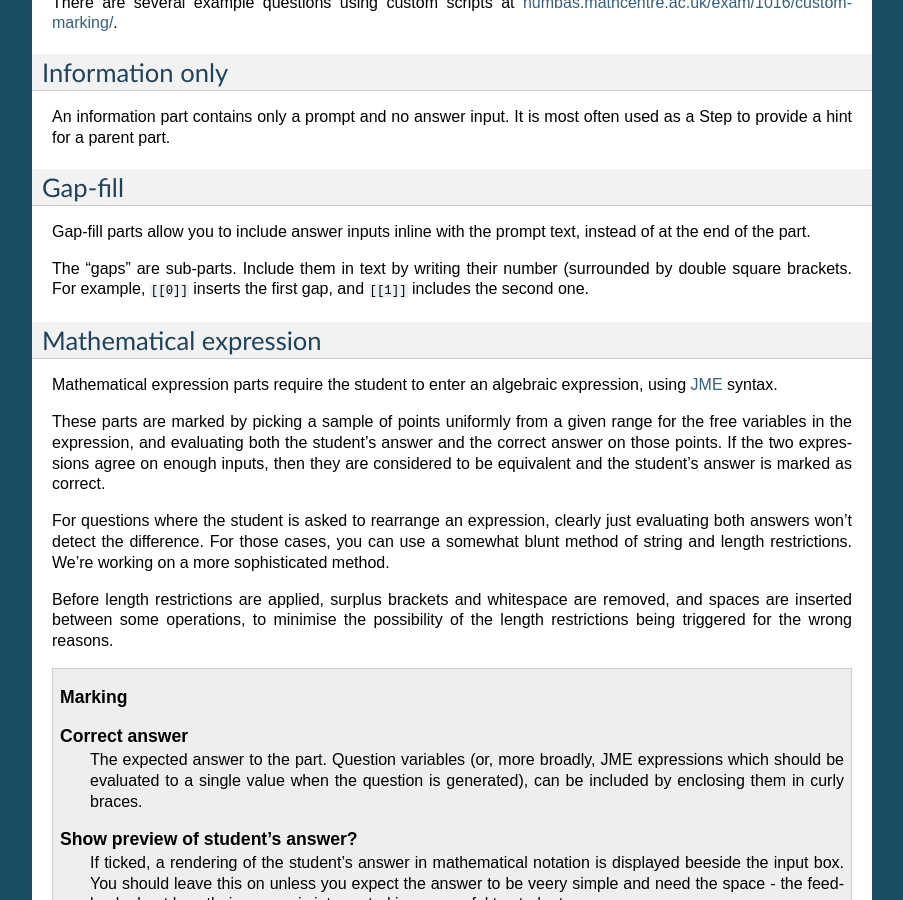
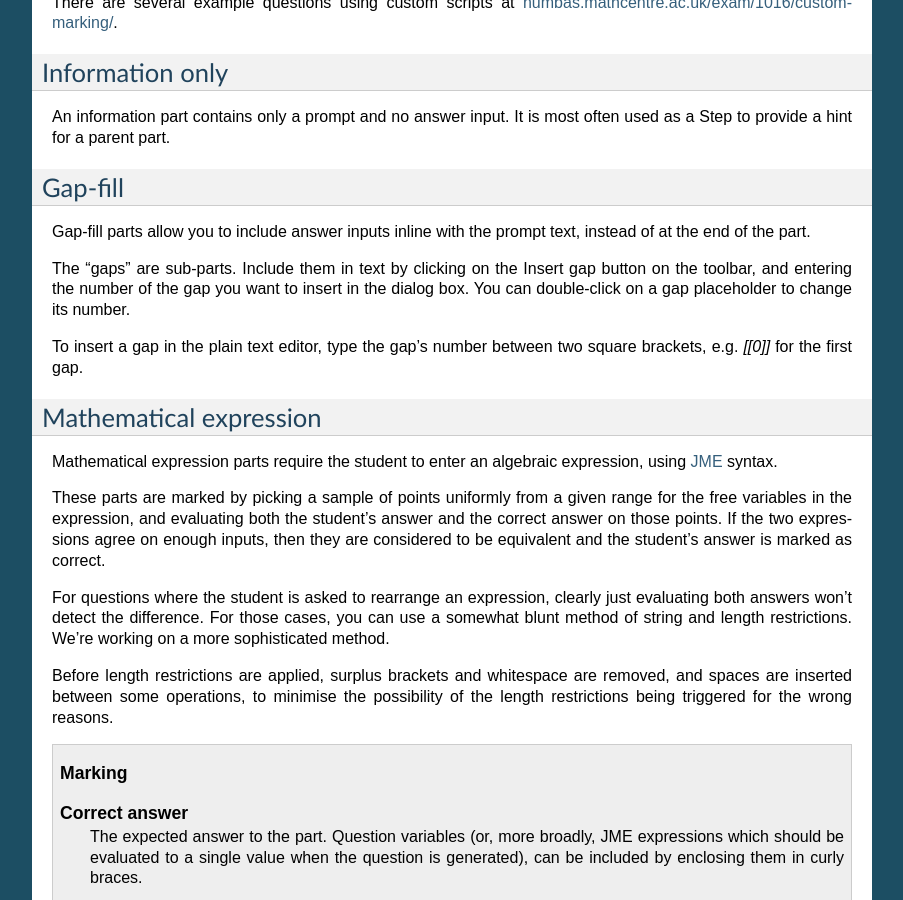
Before and after one commit to numbas/editor-docs, a Sphinx documentation site: the page built from source/question-parts.rst, in a window 1280 px wide and 900 px high, scrolled down 1473 px. Shown: the whole window, without its empty margins (198-1101 px from the left). Built offline with Sphinx 7.4.7, drawn with Linux system fonts in a browser that asks for light colours.

Commit message:
document "insert gap" button

```diff
--- a/source/question-parts.rst
+++ b/source/question-parts.rst
@@ -76,7 +76,9 @@ Gap-fill
 
 Gap-fill parts allow you to include answer inputs inline with the prompt text, instead of at the end of the part.
 
-The "gaps" are sub-parts. Include them in text by writing their number (surrounded by double square brackets. For example, ``[[0]]`` inserts the first gap, and ``[[1]]`` includes the second one.
+The "gaps" are sub-parts. Include them in text by clicking on the :guilabel:`Insert gap` button on the toolbar, and entering the number of the gap you want to insert in the dialog box. You can double-click on a gap placeholder to change its number.
+
+To insert a gap in the plain text editor, type the gap's number between two square brackets, e.g. `[[0]]` for the first gap.
 
 .. _mathematical-expression:
 
```
